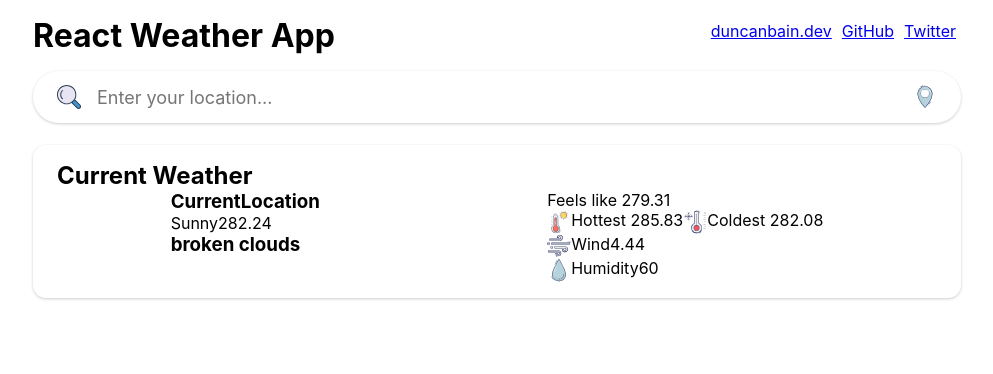
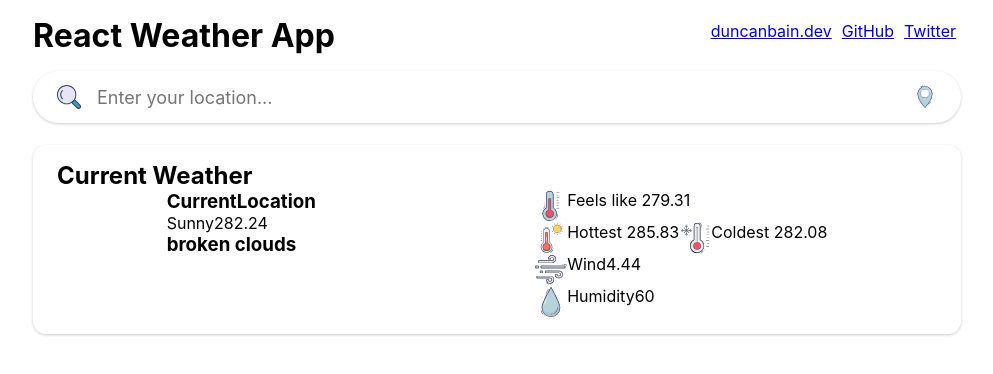
Before and after one commit to duncanjbain/weather-forecast-app, a React (Create React App) app: page / in a window 1280 px wide. Shown: the top 374 px of the page, without its empty margins (143-1136 px from the left). Built offline with nearby package versions, Linux system fonts and the light colour scheme.

Commit message:
Additional icons added and icons size adjusted

```diff
--- a/src/Components/DetailedWeather.jsx
+++ b/src/Components/DetailedWeather.jsx
@@ -4,10 +4,20 @@ import { ReactComponent as RainDropSvg } from "../assets/svg/weather/raindrop.sv
 import { ReactComponent as WindSvg } from "../assets/svg/weather/wind.svg";
 import { ReactComponent as HotThermoSvg } from "../assets/svg/weather/thermometer_hot.svg";
 import { ReactComponent as ColdThermoSvg } from "../assets/svg/weather/thermometer_cold.svg";
+import { ReactComponent as ThermoSvg } from "../assets/svg/weather/thermometer.svg";
 
 const DetailedWeatherContainer = styled.div`
   display: flex;
   flex-direction: column;
+`;
+
+const FeelsLikeInfo = styled.div`
+  display: flex;
+`;
+
+const FeelsLikeThermo = styled(ThermoSvg)`
+  height: 2rem;
+  width: auto;
 `;
 
 const HighLowTempInfo = styled.div`
@@ -15,12 +25,12 @@ const HighLowTempInfo = styled.div`
 `;
 
 const HotThermoIcon = styled(HotThermoSvg)`
-  height: 1.5rem;
+  height: 2rem;
   width: auto;
 `;
 
 const ColdThermoIcon = styled(ColdThermoSvg)`
-  height: 1.5rem;
+  height: 2rem;
   width: auto;
 `;
 
@@ -29,7 +39,7 @@ const WindInfo = styled.div`
 `;
 
 const WindIcon = styled(WindSvg)`
-  height: 1.5rem;
+  height: 2rem;
   width: auto;
 `;
 
@@ -38,14 +48,17 @@ const HumdidityInfo = styled.div`
 `;
 
 const RainDropIcon = styled(RainDropSvg)`
-  height: 1.5rem;
+  height: 2rem;
   width: auto;
 `;
 
 const DetailedWeather = ({ weatherForecast }) => {
   return (
     <DetailedWeatherContainer>
-      <p>Feels like {weatherForecast.current.feels_like}</p>
+      <FeelsLikeInfo>
+        <FeelsLikeThermo />{" "}
+        <p>Feels like {weatherForecast.current.feels_like}</p>
+      </FeelsLikeInfo>
       <HighLowTempInfo>
         <HotThermoIcon /> <p>Hottest {weatherForecast.daily[0].temp.max}</p>
         <ColdThermoIcon /> <p>Coldest {weatherForecast.daily[0].temp.min}</p>
```
Also changed, not shown: src/assets/svg/weather/thermometer.svg (added).
